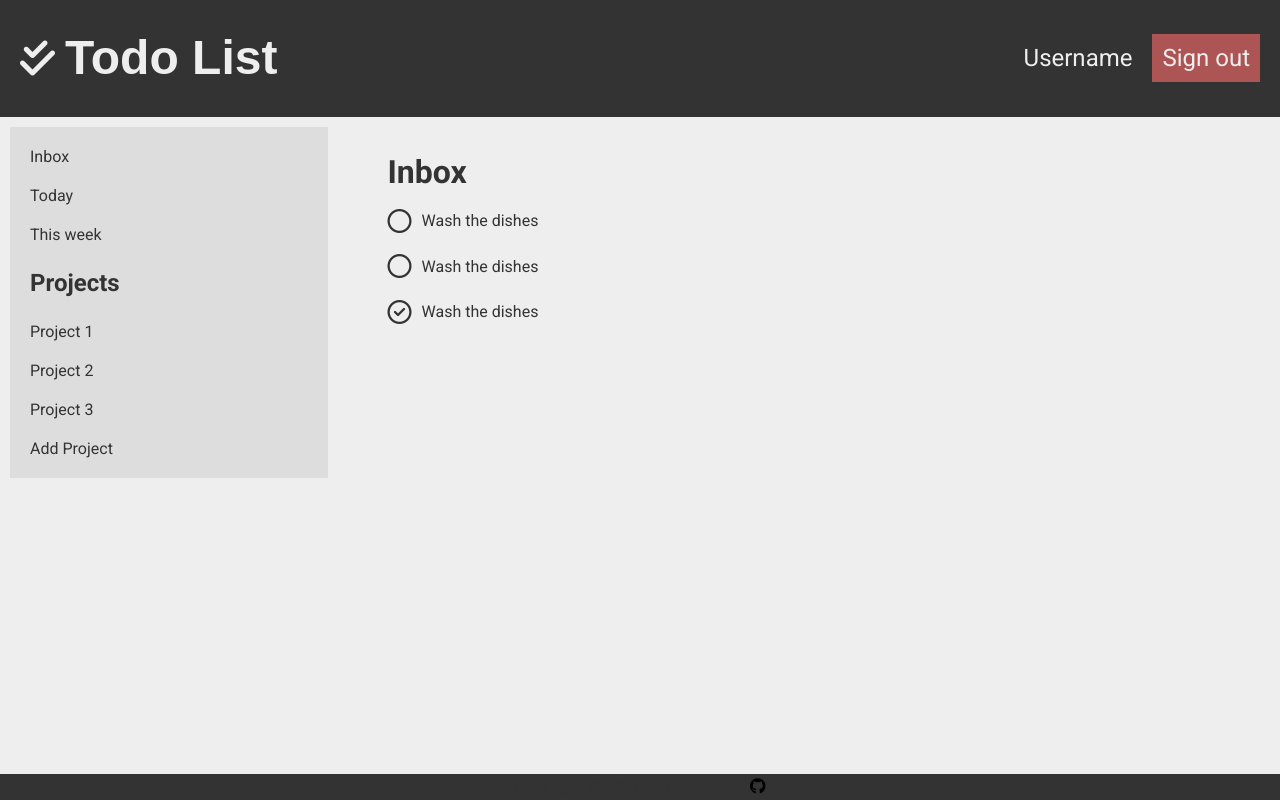
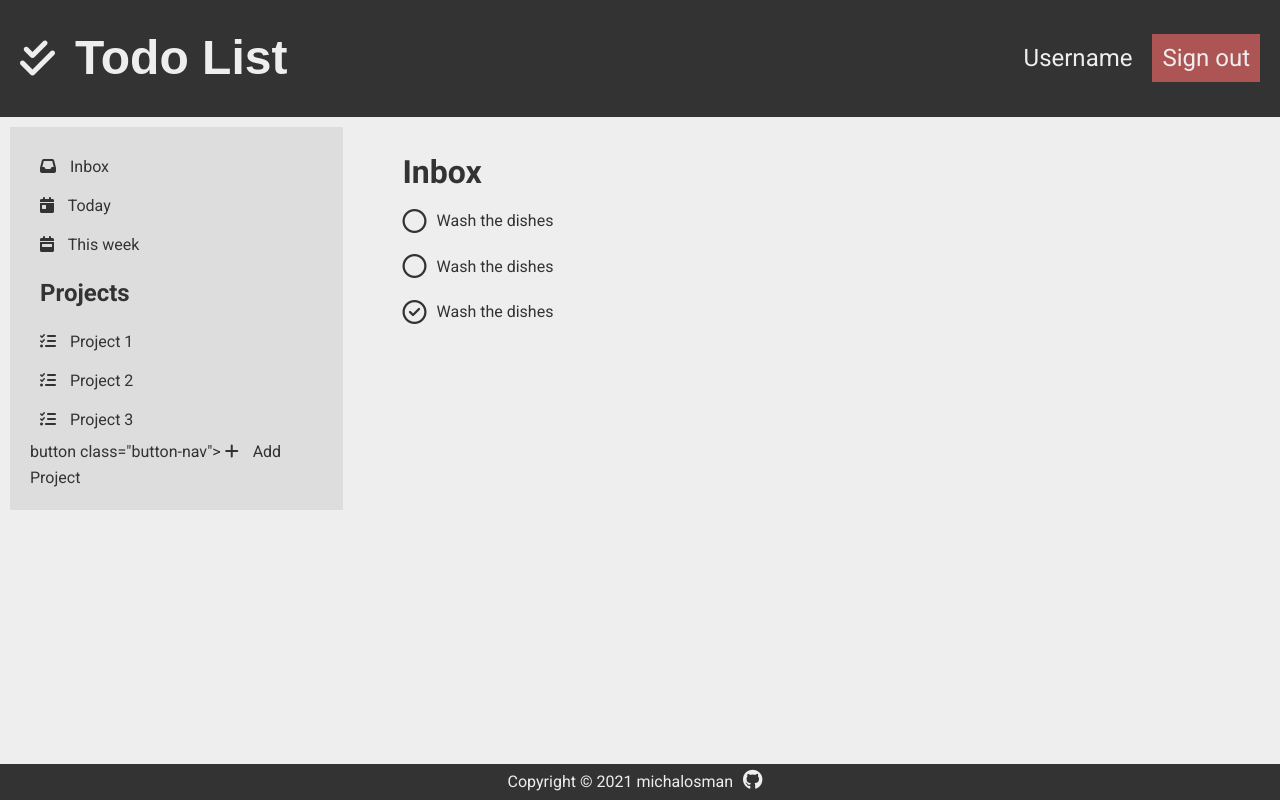
Before and after one commit to mr-Bones3108/to-do-list-js, a website built with webpack: page dist/index.html in a window 1280 px wide. Built offline with nearby package versions, Linux system fonts and the light colour scheme; a web font is replaced by a local one.

Commit message:
add icons

```diff
--- a/dist/index.html
+++ b/dist/index.html
@@ -30,17 +30,38 @@
         <main class="main">
           <nav class="nav">
             <div class="default-projects">
-                <button class="button-nav">Inbox</button>
-                <button class="button-nav">Today</button>
-                <button class="button-nav">This week</button>
+                <button class="button-nav">
+                    <i class="fas fa-inbox"></i>
+                    Inbox
+                  </button>
+                  <button class="button-nav">
+                    <i class="fas fa-calendar-day"></i>
+                    Today
+                  </button>
+                  <button class="button-nav">
+                    <i class="fas fa-calendar-week"></i>
+                    This week
+                  </button>
             </div>
             <div class="user-projects">
               <h1>Projects</h1>
-              <button class="button-nav">Project 1</button>
-              <button class="button-nav">Project 2</button>
-              <button class="button-nav">Project 3</button>
+              <button class="button-nav">
+                <i class="fas fa-tasks"></i>
+                Project 1
+              </button>
+              <button class="button-nav">
+                <i class="fas fa-tasks"></i>
+                Project 2
+              </button>
+              <button class="button-nav">
+                <i class="fas fa-tasks"></i>
+                Project 3
+              </button>
             </div>
-            <button class="button-nav">Add Project</button>
+            button class="button-nav">
+          <i class="fas fa-plus"></i>
+          Add Project
+        </button>
           </nav>
           <div class="project-preview">
             <h1>Inbox</h1>
--- a/dist/style.css
+++ b/dist/style.css
@@ -41,6 +41,10 @@
     outline: none;
     cursor: pointer;
     padding: 1rem;
+  }
+
+  i {
+    margin-right: 1rem;
   }
 
   /* Header */
@@ -95,9 +99,8 @@
   }
 
   .nav {
-    padding: 1rem;
+    padding: 2rem;
     flex: 1;
-    height: 100%;
     background-color: var(--secondary-light);
   }
 
@@ -115,9 +118,7 @@
     background-color: #ccc;
   }
 
-  .default-project {
-    padding: 1rem;
-  }
+
 
   .user-projects h1 {
     padding: 1rem;
@@ -141,7 +142,6 @@
 
 .fa-circle,
 .fa-check-circle {
-  margin-right: 1rem;
   font-size: 2.4rem;
 }
 
@@ -155,10 +155,13 @@
     align-items: center;
     justify-content: center;
     width: 100%;
+    padding: 0.5rem;
     background-color: var(--primary-dark);
+    color: var(--primary-light);
   }
 
   .fa-github {
     margin-left: 1rem;
-    color: black;
+    font-size: 2rem;
+    color: var(--primary-light);
   }
```
